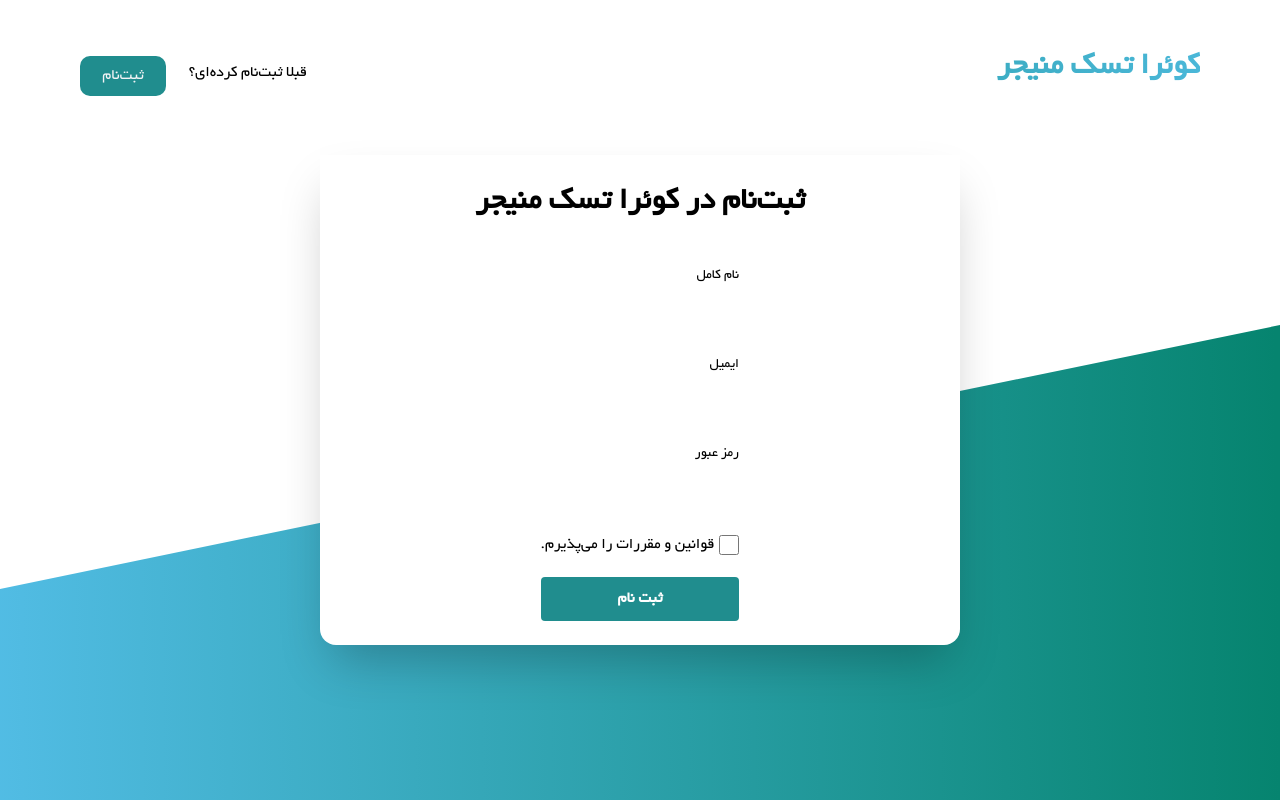
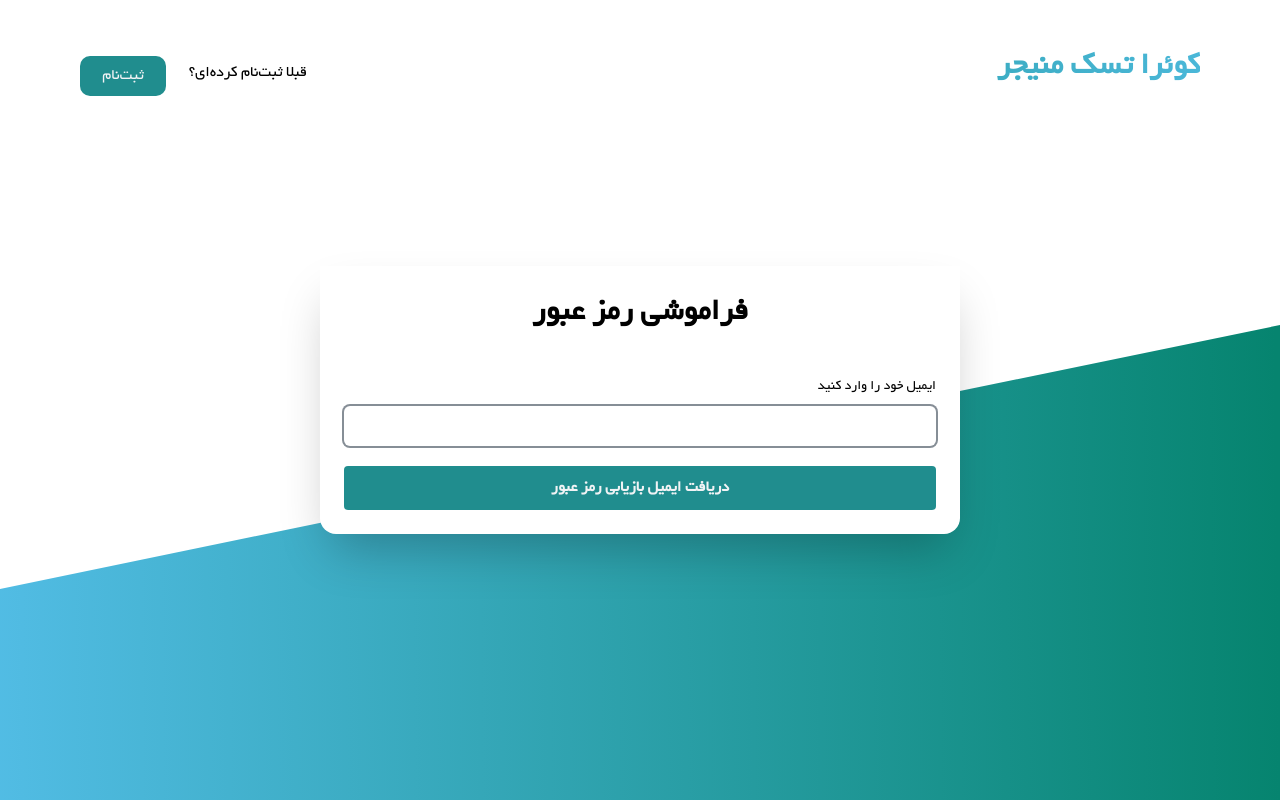
Before and after one commit to AliZarei81/Quera.T.M, a React (Create React App) app: page / in a window 1280 px wide. Built offline with nearby package versions, Linux system fonts and the light colour scheme.

Commit message:
add styles to input component of authentication forms

```diff
--- a/src/components/Design/index.tsx
+++ b/src/components/Design/index.tsx
@@ -21,10 +21,10 @@ const Design: React.FC = () => {
       </header>
 
       <div className="flex justify-center items-center h-screen ">
-        {/* <ForgetPassword/> */}
+        <ForgetPassword />
         {/* <ResetPassword></ResetPassword> */}
         {/* <Login></Login> */}
-        <Register></Register>
+        {/* <Register></Register> */}
       </div>
 
       <div className="linear__gradient"></div>
--- a/src/components/Forgot/index.tsx
+++ b/src/components/Forgot/index.tsx
@@ -31,11 +31,12 @@ const ForgetPassword: React.FC = () => {
               label={{ text: "ایمیل خود را وارد کنید", for: "email" }}
               onChange={handleEmailChange}
               value={email}
+              className="ring-2 ring-gray-primary w-[592px]"
             />
             <Button
               type="submit"
               disabled={!email}
-              className="font-iran-yekan w-148 h-12 px-3 py-3 p-[10px] gap-8 text-lg font-bold text-center text-white bg-brand-primary text-gray-secondary rounded cursor-pointer"
+              className="font-iran-yekan w-148 h-12 px-3 py-3 p-[10px] gap-8 text-lg font-bold text-center bg-brand-primary text-gray-secondary rounded cursor-pointer"
               title="دریافت ایمیل بازیابی رمز عبور"
             />
           </Form>
--- a/src/components/Form/index.tsx
+++ b/src/components/Form/index.tsx
@@ -9,7 +9,7 @@ const Form: React.FC<IFormProps> = ({ children, onSubmit }) => {
   return (
     <form
       onSubmit={onSubmit}
-      className="flex flex-col items-center justify-center w-[592] gap-[20px]"
+      className="flex flex-col items-center justify-center w-full gap-[20px]"
     >
       {children}
     </form>
--- a/src/components/Input/index.tsx
+++ b/src/components/Input/index.tsx
@@ -53,7 +53,7 @@ const Input: React.FC<IInputProps> = ({
           id={id}
           placeholder={placeholder}
           onChange={onChange}
-          className={`h-[40px] w-full rounded-md focus:outline-none ${
+          className={`h-[40px] rounded-md focus:outline-none ${
             icon ? "pr-xl" : "pr-xs"
           } ${className}`}
         />
--- a/src/components/Login/index.tsx
+++ b/src/components/Login/index.tsx
@@ -34,6 +34,7 @@ const Login: React.FC = () => {
           id="email"
           onChange={handleEmailChange}
           label={{ text: "ایمیل", for: "email" }}
+          className="ring-2 ring-gray-primary w-[592px]"
         />
         <Input
           type="password"
@@ -41,6 +42,7 @@ const Login: React.FC = () => {
           id="password"
           onChange={handlePasswordChange}
           label={{ text: "رمز عبور", for: "password" }}
+          className="ring-2 ring-gray-primary w-[592px]"
         />
         <div className="font-iran-yekan self-start text-[13px] font-extrabold   text-brand-primary">
           <p>رمز عبور را فراموش کرده‌ای؟</p>
@@ -48,7 +50,7 @@ const Login: React.FC = () => {
         <Button
           type="submit"
           disabled={!email || !password}
-          className="font-iran-yekan w-148 h-12 px-3 py-3 p-[10px] gap-8 text-lg font-bold text-center text-white bg-brand-primary text-gray-secondary rounded cursor-pointer"
+          className="font-iran-yekan w-148 h-12 px-3 py-3 p-[10px] gap-8 text-lg font-bold text-center  bg-brand-primary text-gray-secondary rounded cursor-pointer"
           onClick={handleSubmit}
           title="ورود"
         />
--- a/src/components/Register/index.tsx
+++ b/src/components/Register/index.tsx
@@ -40,6 +40,7 @@ const Register: React.FC = () => {
           id="fullName"
           onChange={handleNameChange}
           label={{ text: "نام کامل", for: "fullName" }}
+          className="ring-2 ring-gray-primary w-[592px]"
         />
         <Input
           type="email"
@@ -47,6 +48,7 @@ const Register: React.FC = () => {
           id="email"
           onChange={handleEmailChange}
           label={{ text: "ایمیل", for: "email" }}
+          className="ring-2 ring-gray-primary w-[592px]"
         />
         <Input
           type="password"
@@ -54,6 +56,7 @@ const Register: React.FC = () => {
           id="password"
           onChange={handlePasswordChange}
           label={{ text: "رمز عبور", for: "password" }}
+          className="ring-2 ring-gray-primary w-[592px]"
         />
         <div className="self-start flex items-center gap-[5px] ">
           <input
@@ -74,7 +77,7 @@ const Register: React.FC = () => {
         <Button
           type="submit"
           disabled={!name || !email || !password}
-          className="font-iran-yekan w-148 h-12 px-3 py-3 p-[10px] gap-8 text-lg font-bold text-center text-white bg-brand-primary text-gray-secondary rounded cursor-pointer"
+          className="h-12 px-3 py-3 p-[10px] gap-8 text-lg font-bold text-center bg-brand-primary text-gray-secondary rounded cursor-pointer"
           onClick={handleSubmit}
           title="ثبت نام"
         />
--- a/src/components/Reset/index.tsx
+++ b/src/components/Reset/index.tsx
@@ -30,11 +30,12 @@ const ResetPassword: React.FC = () => {
           label={{ text: "رمز عبور جدید را وارد کنید", for: "password" }}
           onChange={handlePasswordChange}
           value={password}
+          className="ring-2 ring-gray-primary w-[592px]"
         />
         <Button
           type="submit"
           disabled={!password}
-          className="font-iran-yekan w-148 h-12 px-3 py-3 p-[10px] gap-8 text-lg font-bold text-center text-white bg-brand-primary text-gray-secondary rounded cursor-pointer"
+          className="font-iran-yekan w-148 h-12 px-3 py-3 p-[10px] gap-8 text-lg font-bold text-center bg-brand-primary text-gray-secondary rounded cursor-pointer"
           title="تغییر رمز عبور"
         />
       </Form>
```
